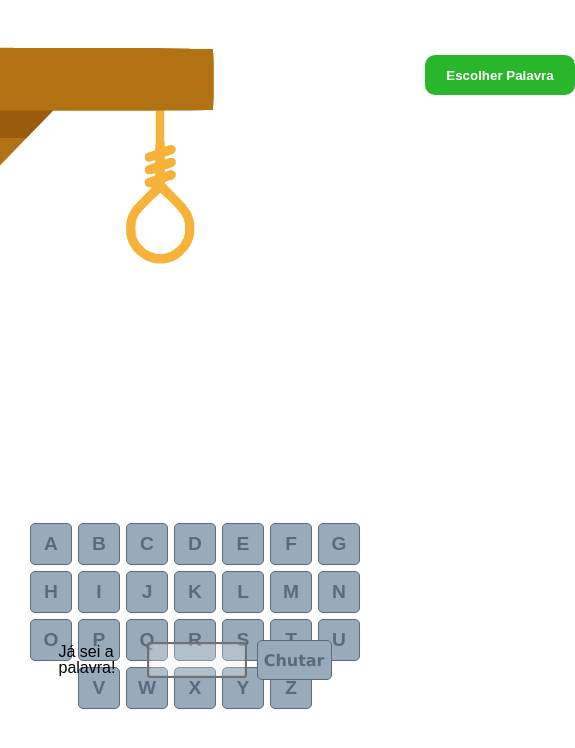
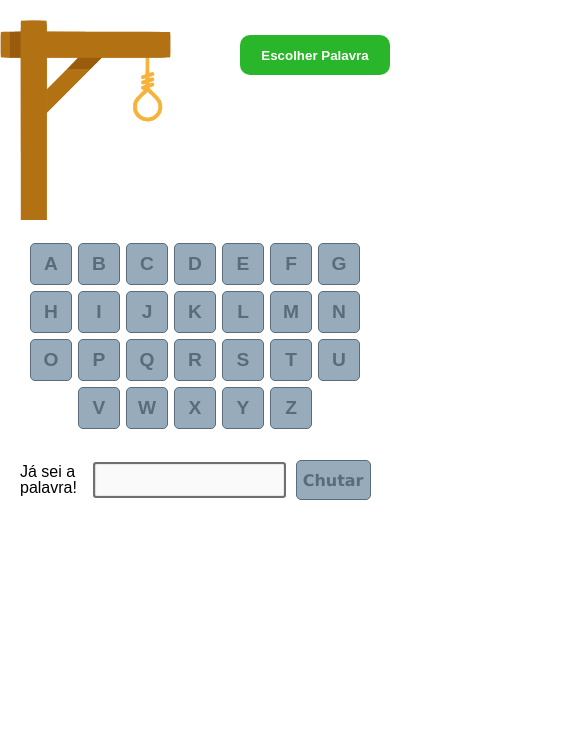
Before and after one commit to TSaytson/Jogo-da-Forca-8, a React (Vite) app: page / in a window 390 px wide. Shown: the top 748 px of the page, 575 px wide, since content can reach past the window. Built offline with nearby package versions, Linux system fonts and the light colour scheme.

Commit message:
[fix] adjusting layout for mobile

```diff
--- a/package.json
+++ b/package.json
@@ -13,12 +13,14 @@
     "react": "^18.2.0",
     "react-dom": "^18.2.0",
     "styled": "^1.0.0",
-    "styled-components": "^5.3.5"
+    "styled-components": "^5.3.5",
+    "sweetalert2": "^11.17.2"
   },
   "devDependencies": {
     "@types/react": "^18.0.17",
     "@types/react-dom": "^18.0.6",
     "@vitejs/plugin-react": "^2.1.0",
     "vite": "^3.1.0"
-  }
+  },
+  "packageManager": "pnpm@10.5.2+sha512.da9dc28cd3ff40d0592188235ab25d3202add8a207afbedc682220e4a0029ffbff4562102b9e6e46b4e3f9e8bd53e6d05de48544b0c57d4b0179e22c76d1199b"
 }
--- a/src/App.jsx
+++ b/src/App.jsx
@@ -1,4 +1,5 @@
 import { useState } from 'react'
+import Swal from 'sweetalert2'
 import GlobalStyle from './GlobalStyle'
 import styled from 'styled-components'
 import forca0 from './assets/forca0.png'
@@ -13,7 +14,7 @@ import palavras from './palavras'
 
 export default function App() {
 
-  const newgameMessage = 'Clique em "Escolher Palavra" para iniciar um novo jogo';
+  const NEW_GAME_MESSAGE = 'Clique em "Escolher Palavra" para iniciar um novo jogo';
   const loss = 6;
 
   const gallows = [
@@ -72,19 +73,17 @@ export default function App() {
     setWon(false);
     setInputState('');
     setCharsPressed([]);
-    console.log('wordArray:', wordArray);
   }
 
   function verifyLoss(lifes) {
     if (lifes === loss) {
-      console.log('vidas', lifes);
       setGameState(keyboard.disabled);
       setTip([...word]);
       setWord([]);
       setHangmanState(gallows[lifes]);
       setInputState('disabled');
       setCharsPressed([]);
-      alert('Você perdeu! ' + newgameMessage);
+      Swal.fire('Você perdeu!', NEW_GAME_MESSAGE, 'error');
       return true;
     }
     return false;
@@ -93,7 +92,6 @@ export default function App() {
   function verifyWin(lifes, verifyArray) {
     const stringWord = word.join('');
     const stringVerifyArray = verifyArray.join('');
-    console.log(stringVerifyArray);
     if ((lifes !== loss) && (stringVerifyArray === stringWord)) {
       setWon(true);
       setGameState(keyboard.disabled);
@@ -101,7 +99,7 @@ export default function App() {
       setWord([]);
       setInputState('disabled');
       setCharsPressed([]);
-      alert('Parabéns, você acertou! ' + newgameMessage);
+      Swal.fire('Parabéns, você acertou!', NEW_GAME_MESSAGE, 'success');
       return (true);
     }
     return false;
@@ -123,21 +121,15 @@ export default function App() {
 
   function verifyChar(char) {
     if (charsPressed.includes(char) && charsPressed.length)
-      alert('tecla já pressionada');
+      Swal.fire({text: 'tecla já pressionada', icon: 'info'});
     const verifyArray = [...tip];
-    let normalizeWord = [...word];
-    normalizeWord = normalizeWord.join('');
-    console.log(normalizeWord);
-    normalizeWord = normalizeWord.normalize('NFD').replace(/[\u0300-\u036f]/g, "");
-    normalizeWord = normalizeWord.split('');
-    console.log(verifyArray);
-    console.log(normalizeWord);
+    let normalizedWord = [...word];
+    normalizedWord = normalizedWord.join('');
+    normalizedWord = normalizedWord.normalize('NFD').replace(/[\u0300-\u036f]/g, "");
+    normalizedWord = normalizedWord.split('');
     if (!verifyLoss(lifes)) {
-      console.log(char);
-      console.log(word.includes(char));
-      if (normalizeWord.includes(char)) {
-        normalizeWord.map((charWord, index) => char === charWord ? verifyArray[index] = word[index] : '');
-        console.log(verifyArray);
+      if (normalizedWord.includes(char)) {
+        normalizedWord.map((charWord, index) => char === charWord ? verifyArray[index] = word[index] : '');
         setTip(verifyArray);
         setCharsPressed([...charsPressed, char]);
       } else if (!charsPressed.includes(char)) {
@@ -168,19 +160,21 @@ export default function App() {
               <li
                 key={index}
                 onClick={() =>
-                  (checkGame()) ? verifyChar(char) : alert(newgameMessage)}>
+                  (checkGame()) ? verifyChar(char) : Swal.fire(NEW_GAME_MESSAGE)}>
                 {char.toUpperCase()}
               </li>)}
           </ul>
         </Keyboard>
         <Guess state={gameState} inputState={inputState}>
-          Já sei a palavra!
-          <input type='text'
+          <label htmlFor="guess">Já sei a palavra!</label>
+          <input
+            id='guess'
+            type='text'
             onChange={(e) => setInput(e.target.value)}
             value={input}
             disabled={inputState}></input>
           <button onClick={() =>
-            (checkGame()) ? guess() : alert(newgameMessage)}>Chutar</button>
+            (checkGame()) ? guess() : Swal.fire(NEW_GAME_MESSAGE)}>Chutar</button>
         </Guess>
       </Container>
     </>
@@ -192,26 +186,22 @@ const Container = styled.div`
   margin-top: 20px;
   display: flex;
   flex-direction: column;
-  align-items: center;
-  justify-content: space-around;
+  justify-content: space-between;
 `
 
 const Hangman = styled.div`
   display: flex;
   justify-content: space-between;
-  width: 760px;
+  width: 200px;
   img{
-    height: 480px;
-    width: 400px;
+    height: 200px;
+    width: 200px;
   }
 `
 const ShowWord = styled.div`
-  position: relative;
   width: 360px;
   ul{
-    position: absolute;
-    right:0;
-    margin-top:400px;
+    margin-top: 200px;
   }
   li{
     color: ${(props) => props.lifes === 6 ? 'red' : props.state ? 'green' : 'black'};
@@ -278,12 +268,16 @@ const Keyboard = styled.div`
 `
 
 const Guess = styled.div`
+  margin-top: 100px;
   font-family:'Arial', sans-serif;
   display: flex;
   justify-content: center;
   align-items: center;
-  width: 70%;
+  width: 95%;
   max-width: 900px;
+  label{
+    margin-left: 20px;
+  }
   button{
     margin-left: 10px;
     border-radius: 5px;
@@ -308,8 +302,7 @@ const Guess = styled.div`
     border-radius: 3px;
     border: 2px solid #707070;
     height: 30px;
-      margin-left: 10px;
-      width: 50%;
+    width: 80%;
     max-width: 720px;
   }
 `
```
Also changed, not shown: 2 other files (tests, documents, lock files or other folders). Lines whose indentation alone changed are shown as unchanged.
